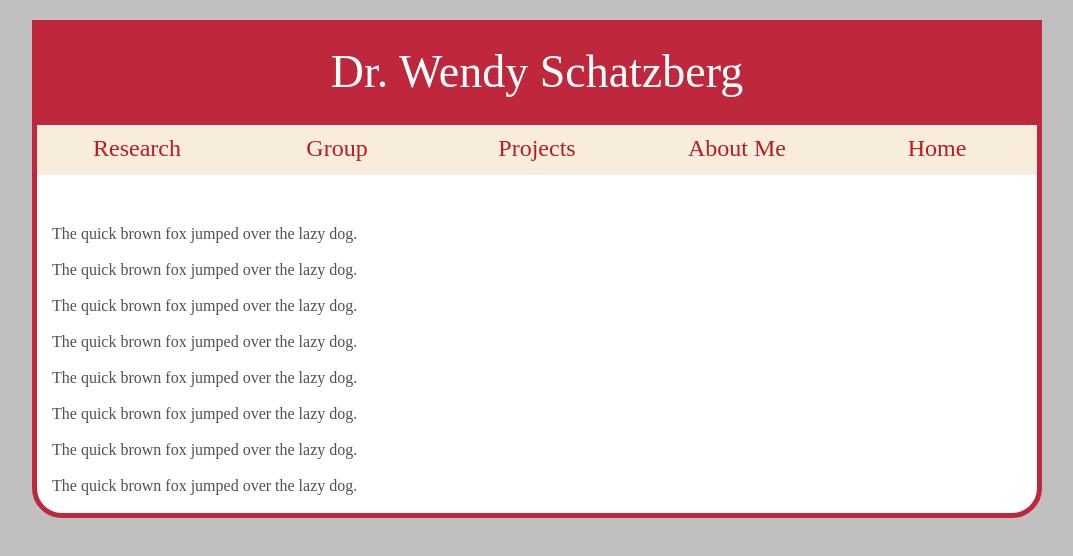
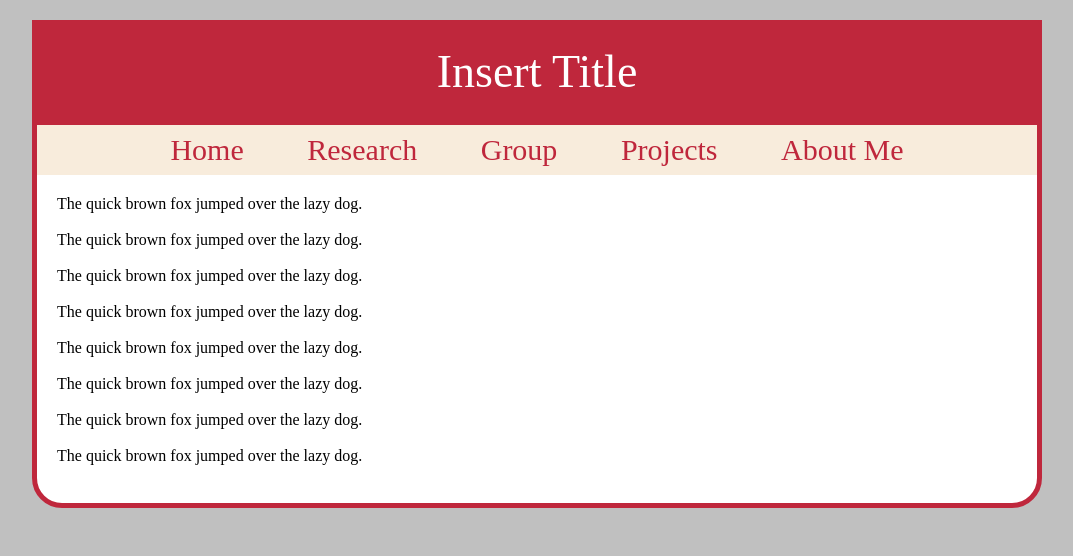
Before and after one commit to jwfisher/rpg-music.com, a plain HTML site: page Wendy/index.html in a window 1280 px wide. Shown: the whole page, without its empty margins (103-1176 px from the left). Drawn offline with Linux system fonts and the light colour scheme.

Commit message:
V0.1 save state
V0.1 save state

```diff
--- a/Wendy/index.html
+++ b/Wendy/index.html
@@ -10,14 +10,40 @@
 
 <body class="center">
 
-<header>Dr. Wendy Schatzberg</header>
+<header>Insert Title</header>
 
+<!--
 <nav>
 <div class="navi">Research</div>
 <div class="navi">Group</div>
 <div class="navi">Projects</div>
 <div class="navi">About Me</div>
 <div class="navi">Home</div>
+</nav>
+------>
+
+<!---
+<nav>
+<ul class="menu">
+<li class="menu"><a id="menu2" href="research.html">Research</a></li>
+<li class="menu"><a id="menu2" href="group.html">Group</a></li>
+<li class="menu"><a id="menu2" href="projects.html">Projects</a></li>
+<li class="menu"><a id="menu2" href="about.html">About Me</a></li>
+<li class="menu"><a id="menu2" href="index.html">Home</a></li>
+</ul>
+</nav>
+--->
+
+
+<nav id="menu">
+<ul>
+<li><a href="index.html">Home</a></li>
+<li><a href="research.html">Research</a></li>
+<li><a href="group.html">Group</a></li>
+<li><a href="projects.html">Projects</a></li>
+<li><a href="about.html">About Me</a></li>
+
+</ul>
 </nav>
 
 <section>
--- a/Wendy/main.css
+++ b/Wendy/main.css
@@ -15,27 +15,78 @@ body {
   border-bottom-right-radius: 30px;
 }
 
+/*
 a:link {color: #ff0000;text-decoration: none;}
 a:visited {color: #ffff00;}
 a:hover {color: #ff00ff;}
 a:active {color: #0000ff;}
+*/
 
 header {
   background: #bf273c;
   color: white;
   font-size:46px;
-  width:1000px;
+  width:auto;
   height:60px;
   padding: 20px 0px;
   text-align: center;
+
 }
+
+#menu {
+  width: auto;
+  height: 50px;
+  font-size: 30px;
+  text-align: center;
+  background-color: #f8ecdc;
+}
+
+
+#menu ul{
+  height: auto;
+  padding: 8px 0px;
+  margin: 0px;
+}
+
+#menu li{
+  color: #bf273c;
+  display: inline;
+  padding: 0px 20px;
+  width: 250px;
+}
+
+#menu a{
+  text-decoration: none;
+  color: #bf273c;
+  padding: 8px 8px 8px 8px;
+}
+
+#menu a:hover {
+  color: #f8ecdc;
+  background-color: #bf273c;
+
+  border-width: 1px;
+  border-color: #bf273c;
+  border-style: solid;
+  border-bottom-left-radius: 15px;
+  border-bottom-right-radius: 15px;
+  border-top-left-radius: 15px;
+  border-top-right-radius: 15px;
+
+}
+
+
+/*
+text-shadow: 3px 2px 3px #333333;
+font-family: Tahoma, Geneva, sans-serif;
+font-weight: bold;
+border-radius: 8px;
 
 nav {
   height:100px;
   width:1000px;
   padding:0px;
 }
-
 div.navi {
   background: #F8ECDC;
   color:#BA1C21;
@@ -46,7 +97,7 @@ div.navi {
   height: 30px;
   width: 20%;
 }
-/*
+
 div.navi {
   background: #F8ECDC;
   color:#BA1C21;
@@ -56,6 +107,7 @@ div.navi {
   height: 30px;
   width: 20%;
   padding: 10px 0px;
+
   border-style: solid;
   border-width: 5px;
 }*/
@@ -64,11 +116,11 @@ div.navi {
 section {
   width:1000px;
 
-  padding: 0px;
-  margin:  0px 0px 0px 15px;
+  padding: 20px;
+
   text-align: left;
   font-size:16px;
-  color: #505050;
+  color: black;
 }
 
 .dsu_red {font-color: #BA1C21;}
```
